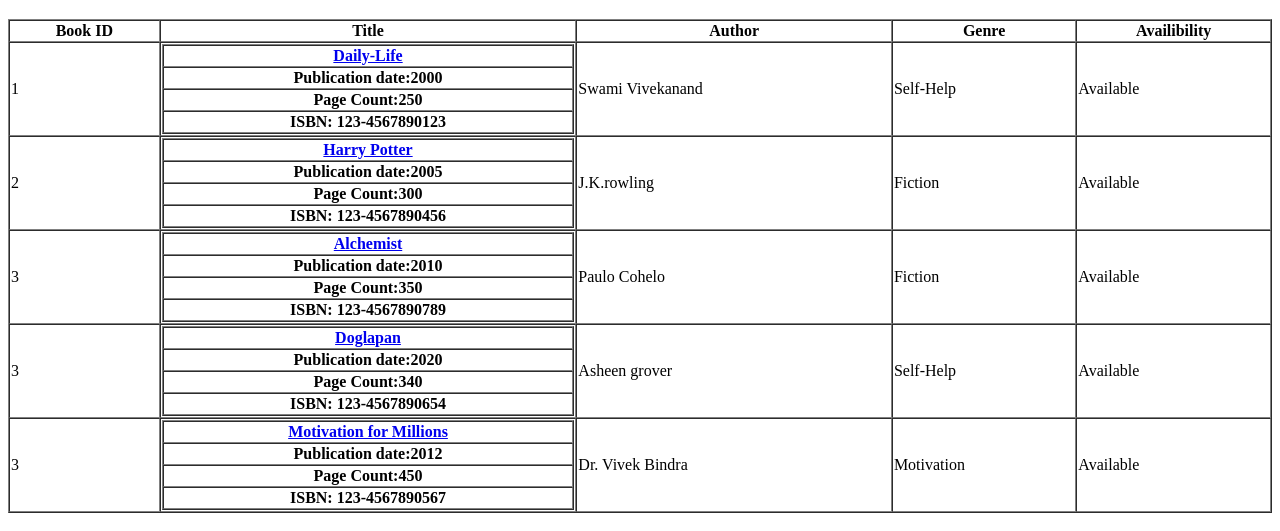
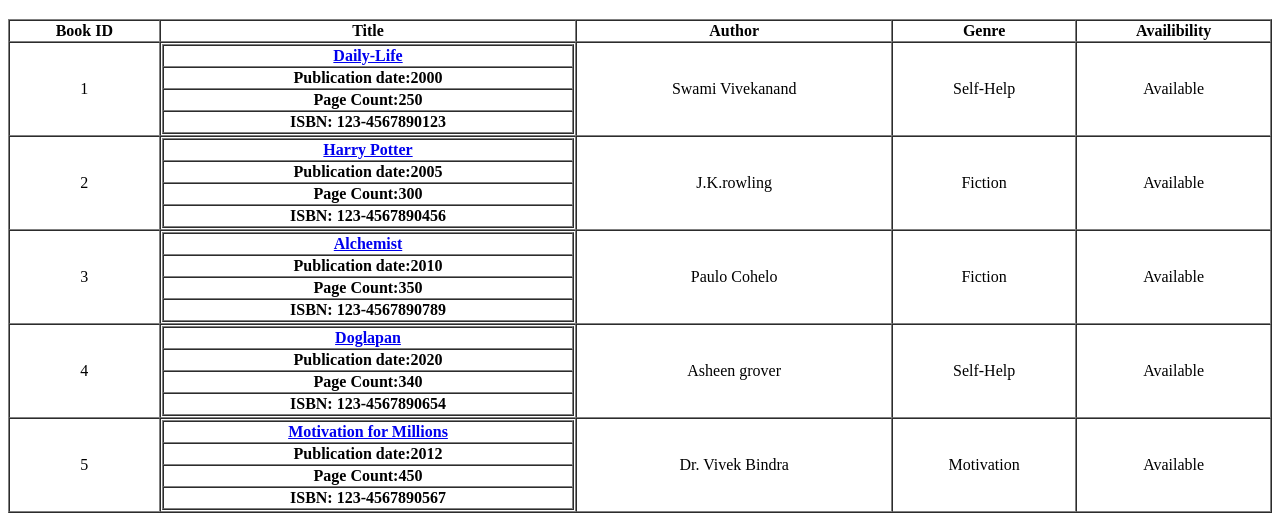
Before and after one commit to mannmanjeet988/Contest_2, a plain HTML site: page index.html in a window 1280 px wide. Shown: the part 146-677 px from the top of the page. Drawn offline with Linux system fonts and the light colour scheme.

Commit message:
Changes 2

```diff
--- a/index.html
+++ b/index.html
@@ -40,7 +40,7 @@
                     </tr>
 
                     <tr>
-                        <td>1</td>
+                        <td align="center">1</td>
                         <td>
                             <table border="1" align="center" width="100%" cellspacing="0" >
                                 <tr>
@@ -58,15 +58,15 @@
                                 </tr>
                             </table>
                         </td>
-                        <td>Swami Vivekanand</td>
-                        <td>Self-Help</td>
-                        <td>Available</td>
+                        <td align="center">Swami Vivekanand </td>
+                        <td align="center">Self-Help</td>
+                        <td align="center">Available</td>
                     </tr>
 
                     <!-- row 2  -->
 
                     <tr>
-                        <td>2</td>
+                        <td align="center">2</td>
                         <td>
                             <table border="1" align="center" width="100%" cellspacing="0" >
                                 <tr>
@@ -84,15 +84,15 @@
                                 </tr>
                             </table>
                         </td>
-                        <td>J.K.rowling</td>
-                        <td>Fiction</td>
-                        <td>Available</td>
+                        <td align="center">J.K.rowling</td>
+                        <td align="center">Fiction</td>
+                        <td align="center">Available</td>
                     </tr>
 
                     <!-- row 3 -->
 
                     <tr>
-                        <td>3</td>
+                        <td align="center">3</td>
                         <td>
                             <table border="1" align="center" width="100%" cellspacing="0" >
                                 <tr>
@@ -110,15 +110,15 @@
                                 </tr>
                             </table>
                         </td>
-                        <td>Paulo Cohelo</td>
-                        <td>Fiction</td>
-                        <td>Available</td>
+                        <td align="center">Paulo Cohelo</td>
+                        <td align="center">Fiction</td>
+                        <td align="center">Available</td>
                     </tr>
 
                     <!-- row 4 -->
 
                     <tr>
-                        <td>3</td>
+                        <td align="center">4</td>
                         <td>
                             <table border="1" align="center" width="100%" cellspacing="0" >
                                 <tr>
@@ -136,14 +136,14 @@
                                 </tr>
                             </table>
                         </td>
-                        <td>Asheen grover</td>
-                        <td>Self-Help</td>
-                        <td>Available</td>
+                        <td align="center">Asheen grover</td>
+                        <td align="center">Self-Help</td>
+                        <td align="center">Available</td>
                     </tr>
 
                     <!-- row 5 -->
                     <tr>
-                        <td>3</td>
+                        <td align="center">5</td>
                         <td>
                             <table border="1" align="center" width="100%" cellspacing="0" >
                                 <tr>
@@ -161,9 +161,9 @@
                                 </tr>
                             </table>
                         </td>
-                        <td>Dr. Vivek Bindra</td>
-                        <td>Motivation</td>
-                        <td>Available</td>
+                        <td align="center">Dr. Vivek Bindra</td>
+                        <td align="center">Motivation</td>
+                        <td align="center">Available</td>
                     </tr>
 
     </table>
--- a/style.css
+++ b/style.css
@@ -26,3 +26,7 @@
 .abc{
     width: 100%;
 }
+
+td{
+    align: center;
+}
```
